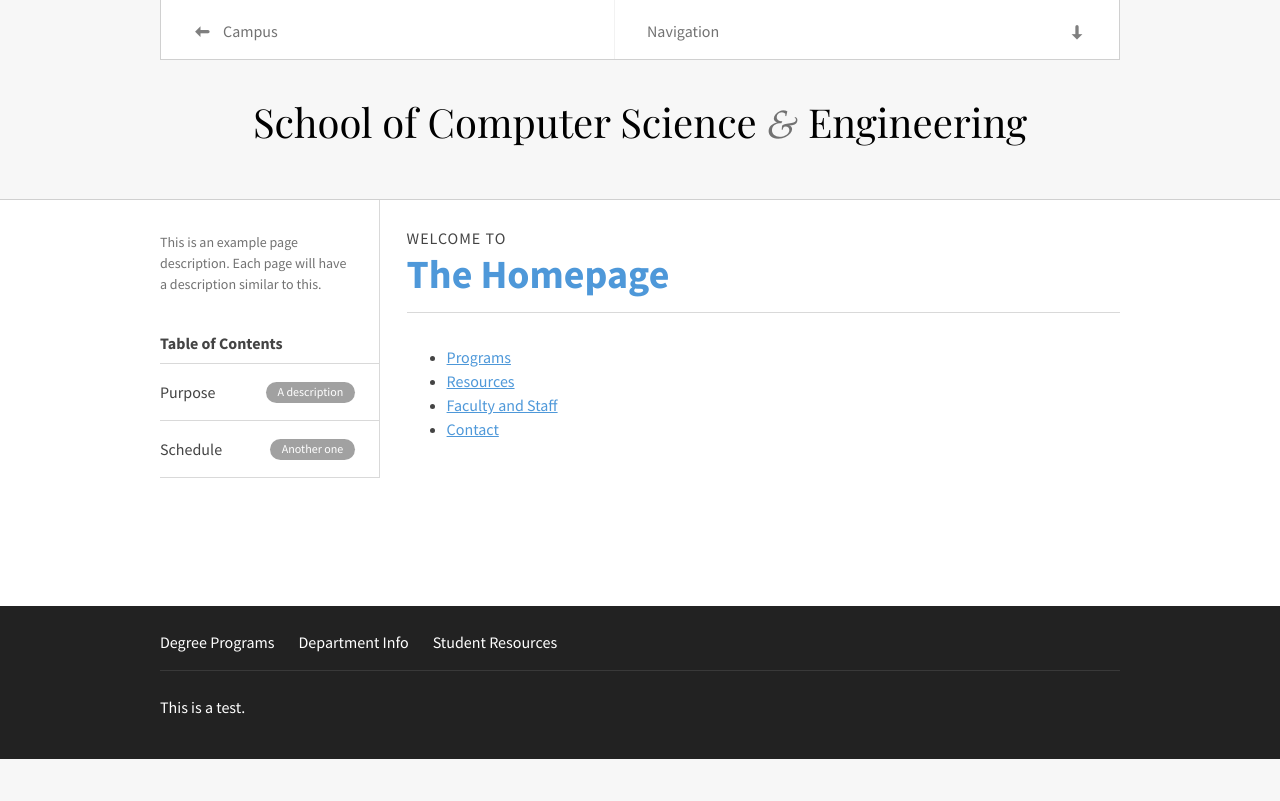
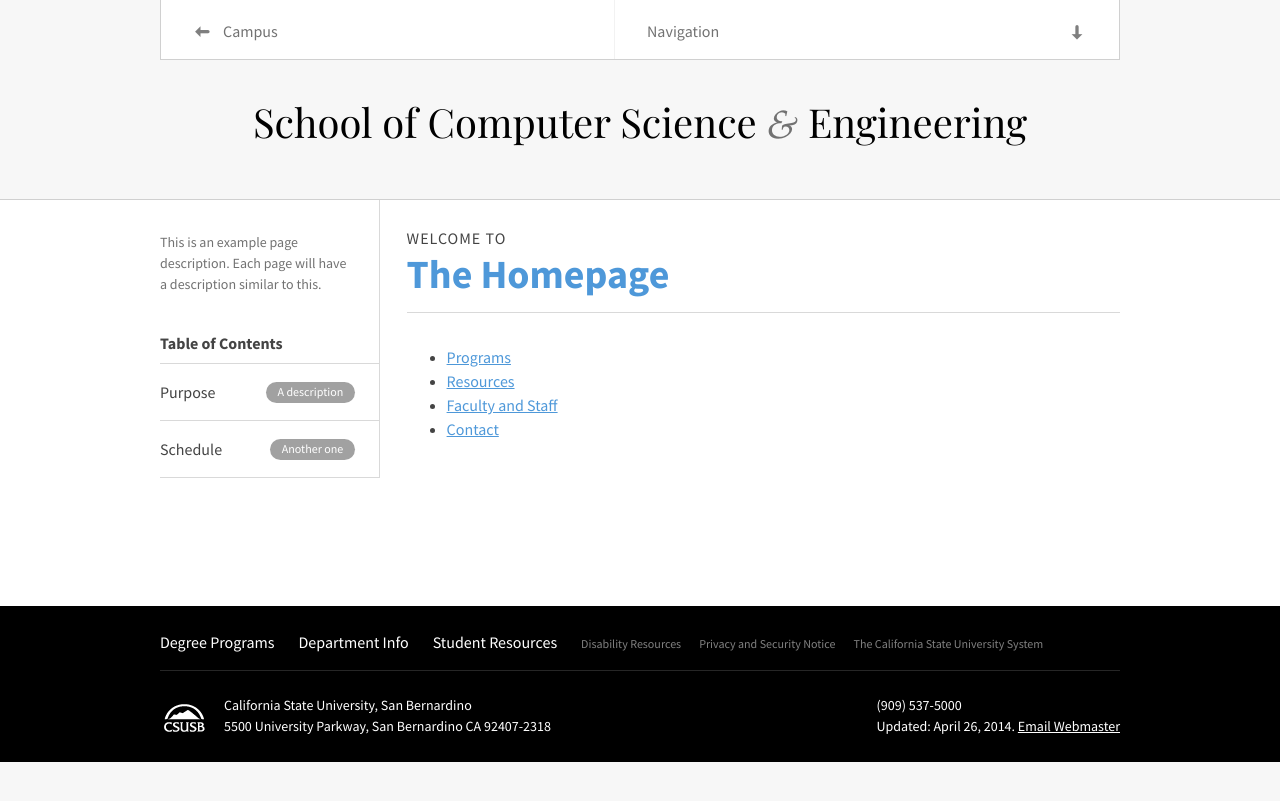
Before and after one commit to csusbdt/cse, a Jekyll site: the page built from index.md, in a window 1280 px wide. Shown: the top 801 px of the page. Built offline with Jekyll 4.4.1, drawn with Linux system fonts in a browser that asks for light colours; nearby versions of some CDN libraries; some web fonts are replaced.

Commit message:
Fixed the footer to be nicer

```diff
--- a/_includes/main_footer.html
+++ b/_includes/main_footer.html
@@ -17,8 +17,33 @@
                         Student Resources
                     </a>
                 </li>
+                <li class='small'>
+                    <a href='http://www.csusb.edu/disabilityResources.html'>
+                        Disability Resources
+                    </a>
+                </li>
+                <li class='small'>
+                    <a href='http://www.csusb.edu/privacySecurityNotice.html'>
+                        Privacy and Security Notice
+                    </a>
+                </li>
+                <li class='small'>
+                    <a href='http://www.calstate.edu/'>
+                        The California State University System
+                    </a>
+                </li>
             </ul>
         </nav>
-        <p>This is a test.</p>
+        <section class='meta'>
+            <img class='campus-logo' src='/assets/img/university_logo.png'>
+            <address class='address'>
+                California State University, San Bernardino<br>
+                5500 University Parkway, San Bernardino CA 92407-2318
+            </address>
+            <span class='contact'>
+                (909) 537-5000 <br>
+                Updated: April 26, 2014. <a href='mailto:webdev@csusb.edu'>Email Webmaster</a>
+            </span>
+        </section>
     </div>
 </footer>
--- a/assets/sass/module/_inline-nav.scss
+++ b/assets/sass/module/_inline-nav.scss
@@ -2,4 +2,8 @@
     ul {
         @extend .inline-list-spaces;
     }
+
+    & .small {
+        @include font-size($font-size-micro);
+    }
 }
```
Also changed, not shown: assets/sass/layout/_footer.scss (+43 -2 lines), assets/css/main.css, assets/img/university_logo.png (added).
